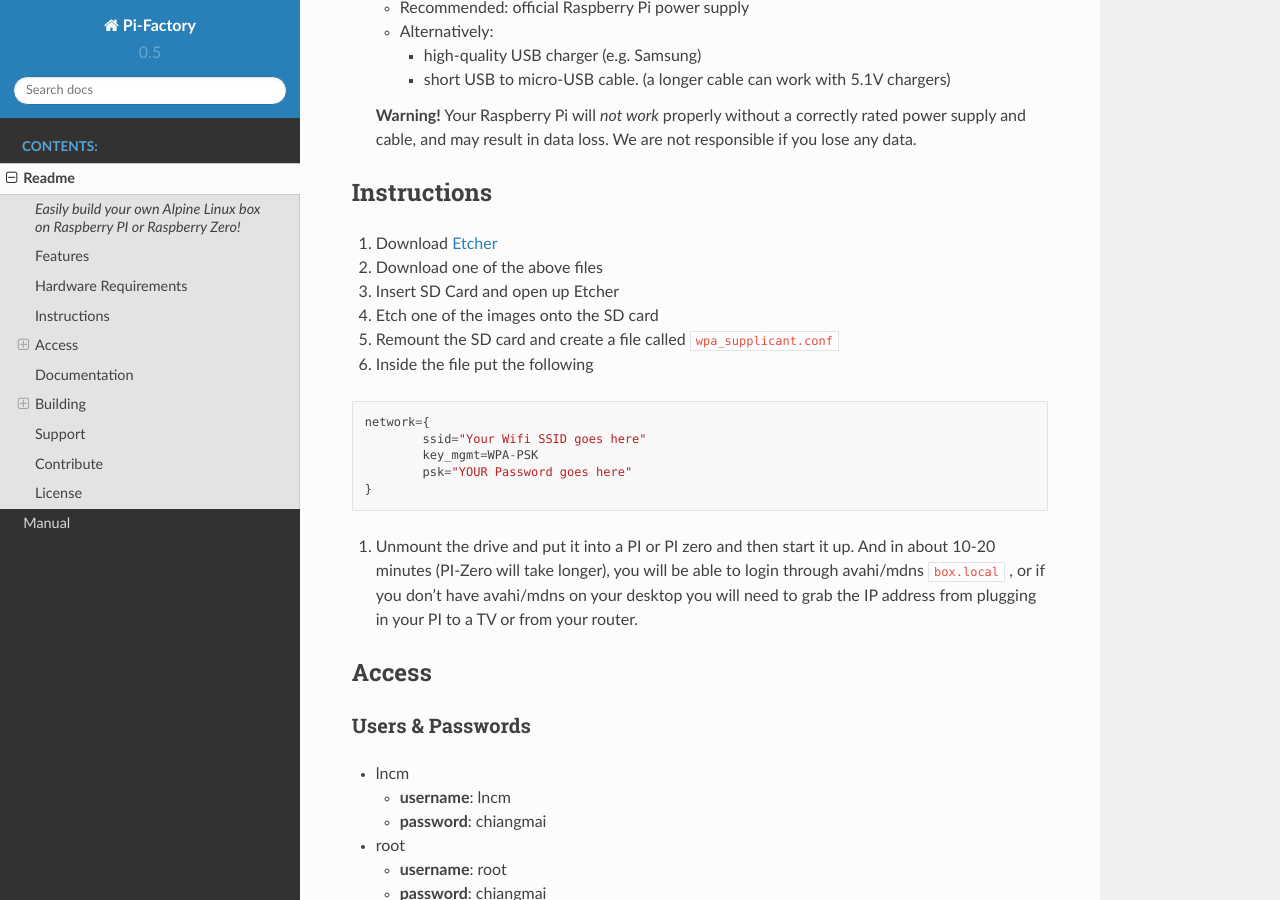
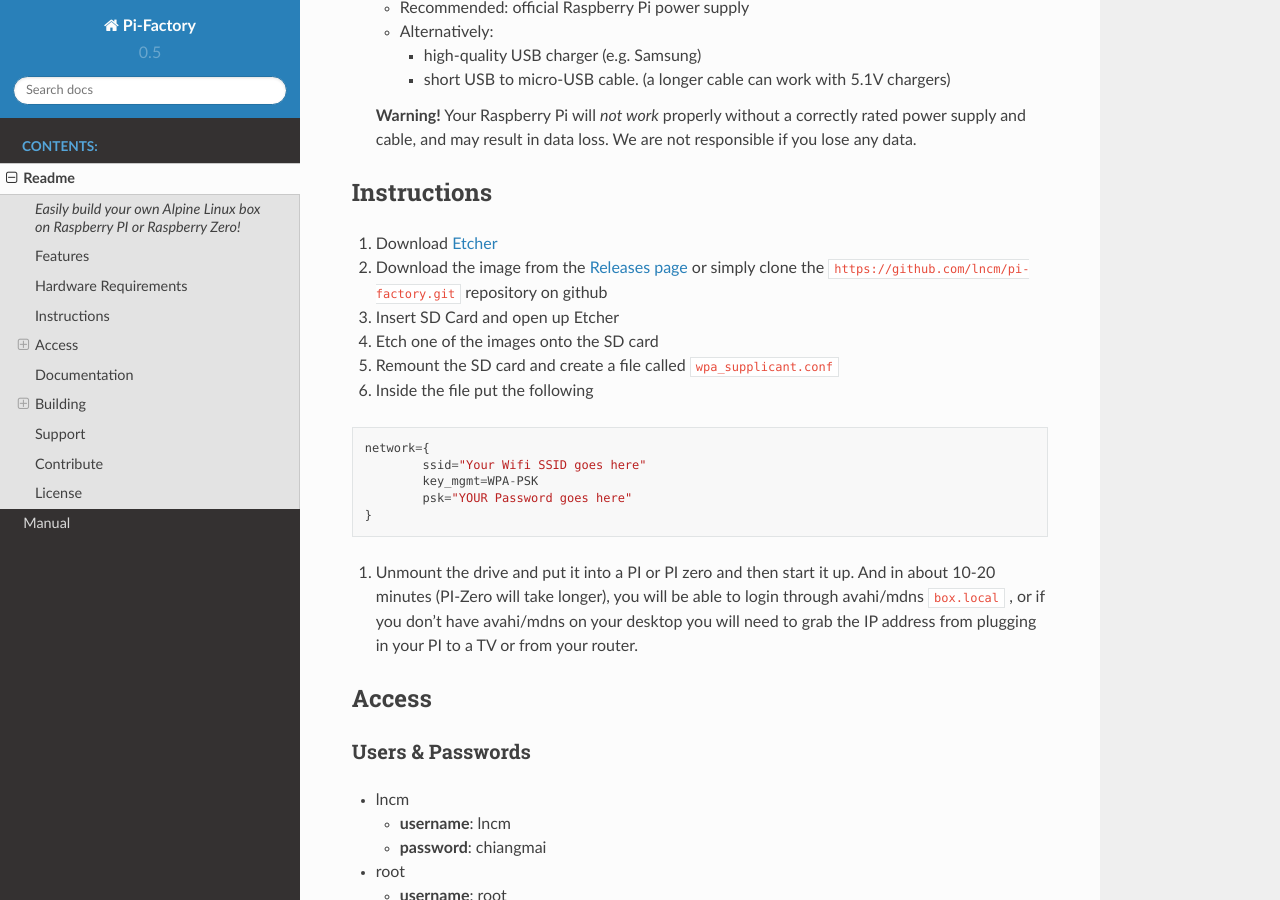
Before and after one commit to lncm/pi-factory, a Sphinx documentation site: the page built from docs/README.md, in a window 1280 px wide and 900 px high, scrolled down 892 px. Built offline with Sphinx 7.4.7 and the Read the Docs theme 2.0.0, drawn with Linux system fonts in a browser that asks for light colours.

Commit message:
fix up documentation

````diff
--- a/docs/README.md
+++ b/docs/README.md
@@ -44,7 +44,7 @@ Instructions
 ------------
 
 1. Download [Etcher](https://www.balena.io/etcher/)
-2. Download one of the above files
+2. Download the image from the [Releases page](https://github.com/lncm/pi-factory/releases) or simply clone the ```https://github.com/lncm/pi-factory.git``` repository on github
 3. Insert SD Card and open up Etcher
 4. Etch one of the images onto the SD card
 5. Remount the SD card and create a file called ```wpa_supplicant.conf```
````
Also changed, not shown: README.md (+1 -1 lines).
